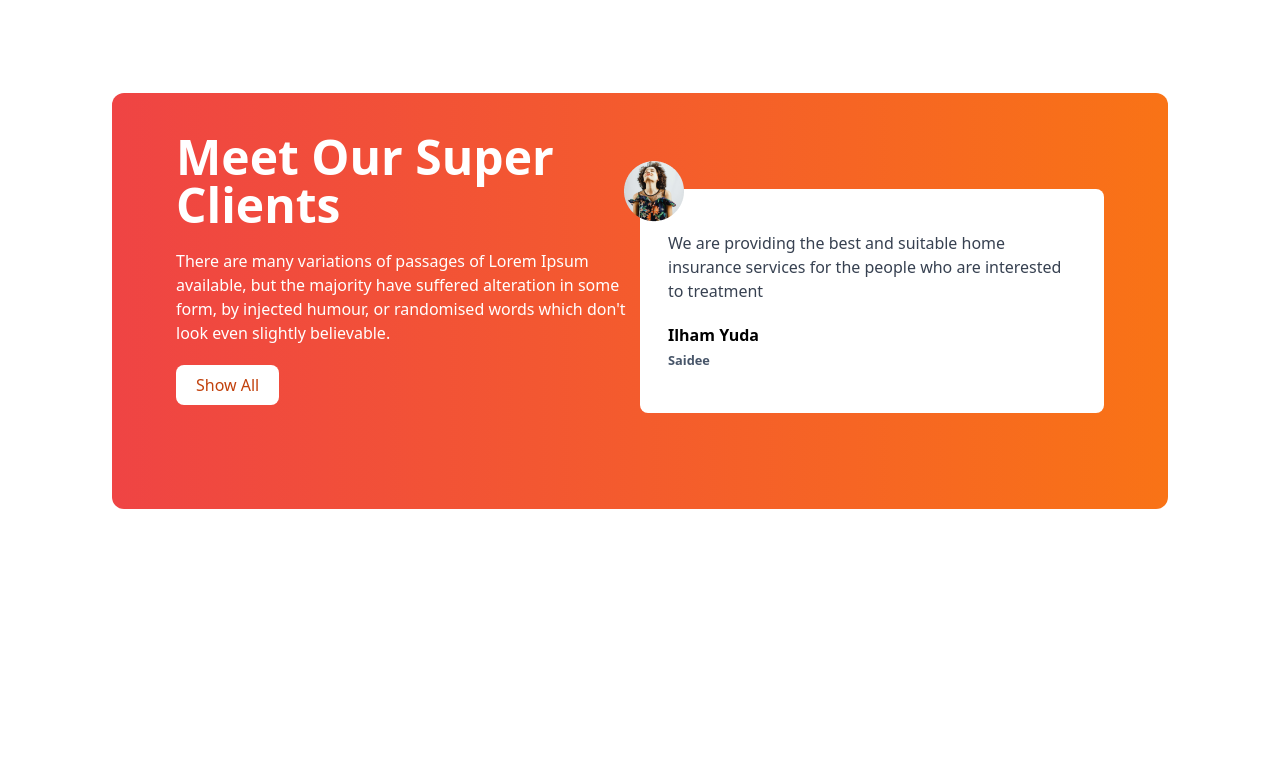
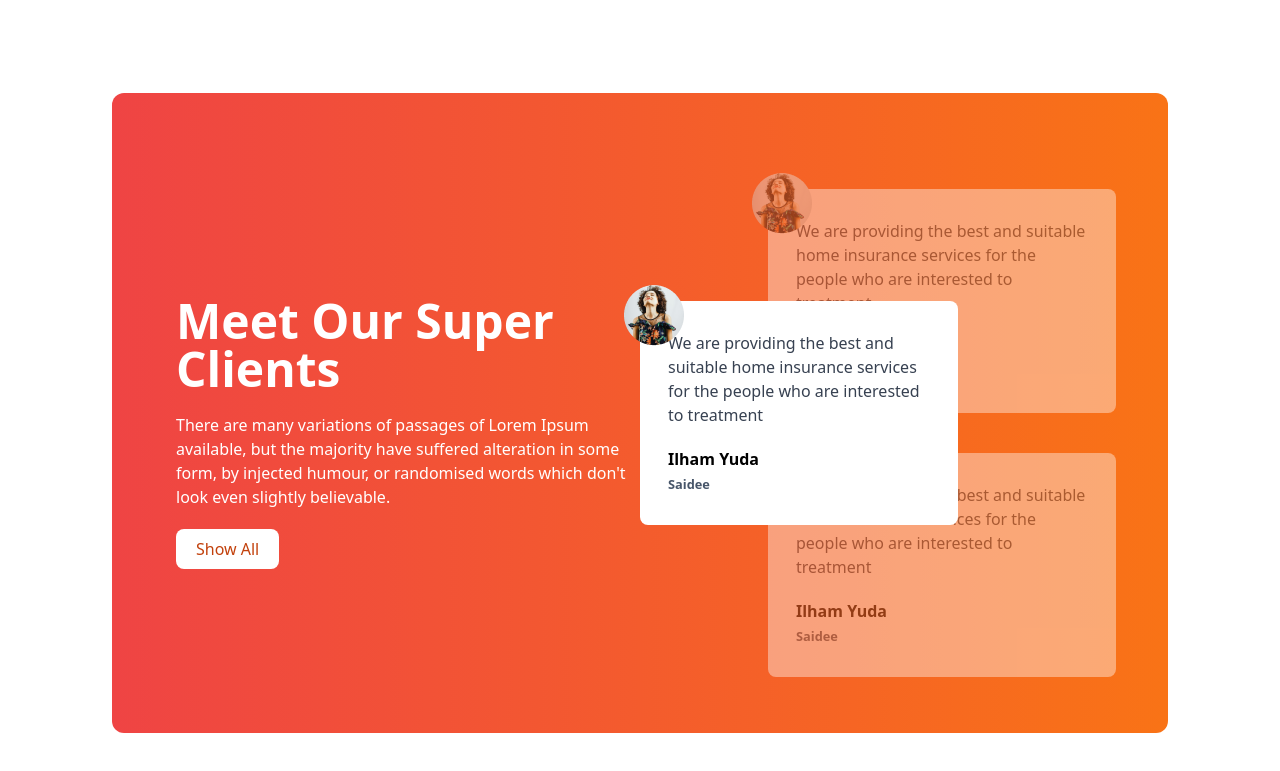
Before and after one commit to saidee-hasan/tea-house, a website built with Vite: page index.html in a window 1280 px wide. Shown: the part 1659-2430 px from the top of the page. Before the commit the page ends 2264 px from the top, so only its background shows below. Built offline with nearby package versions, Linux system fonts and the light colour scheme; a web font is replaced by a local one.

Commit message:
reviews section Complete

```diff
--- a/index.html
+++ b/index.html
@@ -180,6 +180,8 @@
           class="bg-gradient-to-r from-red-500 to-orange-500 rounded-xl grid grid-cols-1 lg:grid-cols-2 text-white px-7 md:px-16"
         >
           <!-- Text Section -->
+
+          <div class="flex justify-center items-center overflow-hidden">
             <div class="5/6">
               <h1 class="text-5xl font-bold mb-5 mt-10">
                 Meet Our Super Clients
@@ -194,17 +196,56 @@
                 Show All
               </button>
             </div>
+          </div>
           <!-- Reviews Card section -->
 
           <div class="relative py-24">
+            <!-- Top Card  -->
+
+            <div class="absolute z-10 top-44 md:top-52 mr-10">
               <div
-              class="h-56 w-full md:3/4 flex items-center px-7 bg-white text-black rounded-lg"
+                class="h-56 w-full md:w-3/4 p-14  flex items-center px-7 bg-white text-black rounded-lg"
               >
-              <div class="absolute top-16 -left-5 rounded-full">
+                <div class="absolute -top-5 -left-5 rounded-full">
                   <img class="p-1" src="./images/client.png" alt="" />
                 </div>
                 <div class="">
                   <p class="text-gray-700 mb-5">
+                    We are providing the best and suitable home insurance
+                    services for the people who are interested to treatment
+                  </p>
+                  <h1 class="font-bold">Ilham Yuda</h1>
+                  <small class="font-bold text-slate-600">Saidee</small>
+                </div>
+              </div>
+            </div>
+
+            <div
+              class="relative opacity-40 left-12  md:left-32 h-56 w-full md:w-3/4 flex items-center px-7 bg-white text-black rounded-lg"
+            >
+              <div class="absolute -top-5 -left-5 rounded-full">
+                <img class="p-1" src="./images/client.png" alt="" />
+              </div>
+
+              <div class="">
+                <p class="text-gray-700 mb-5">
+                  We are providing the best and suitable home insurance services
+                  for the people who are interested to treatment
+                </p>
+                <h1 class="font-bold">Ilham Yuda</h1>
+                <small class="font-bold text-slate-600">Saidee</small>
+              </div>
+            </div>
+
+            <!-- Bottom card -->
+            <div
+              class="relative opacity-40 p-11 md:left-32 left-12 top-10 h-56 w-full md:w-3/4 flex items-center px-7 bg-white text-black rounded-lg"
+            >
+              <div class="absolute -top-5 -left-5 rounded-full">
+                <img class="p-1" src="./images/client.png" alt="" />
+              </div>
+              <div class="">
+                <p class="text-gray-700 mb-5 ">
                   We are providing the best and suitable home insurance services
                   for the people who are interested to treatment
                 </p>
```
Lines whose indentation alone changed are shown as unchanged.
